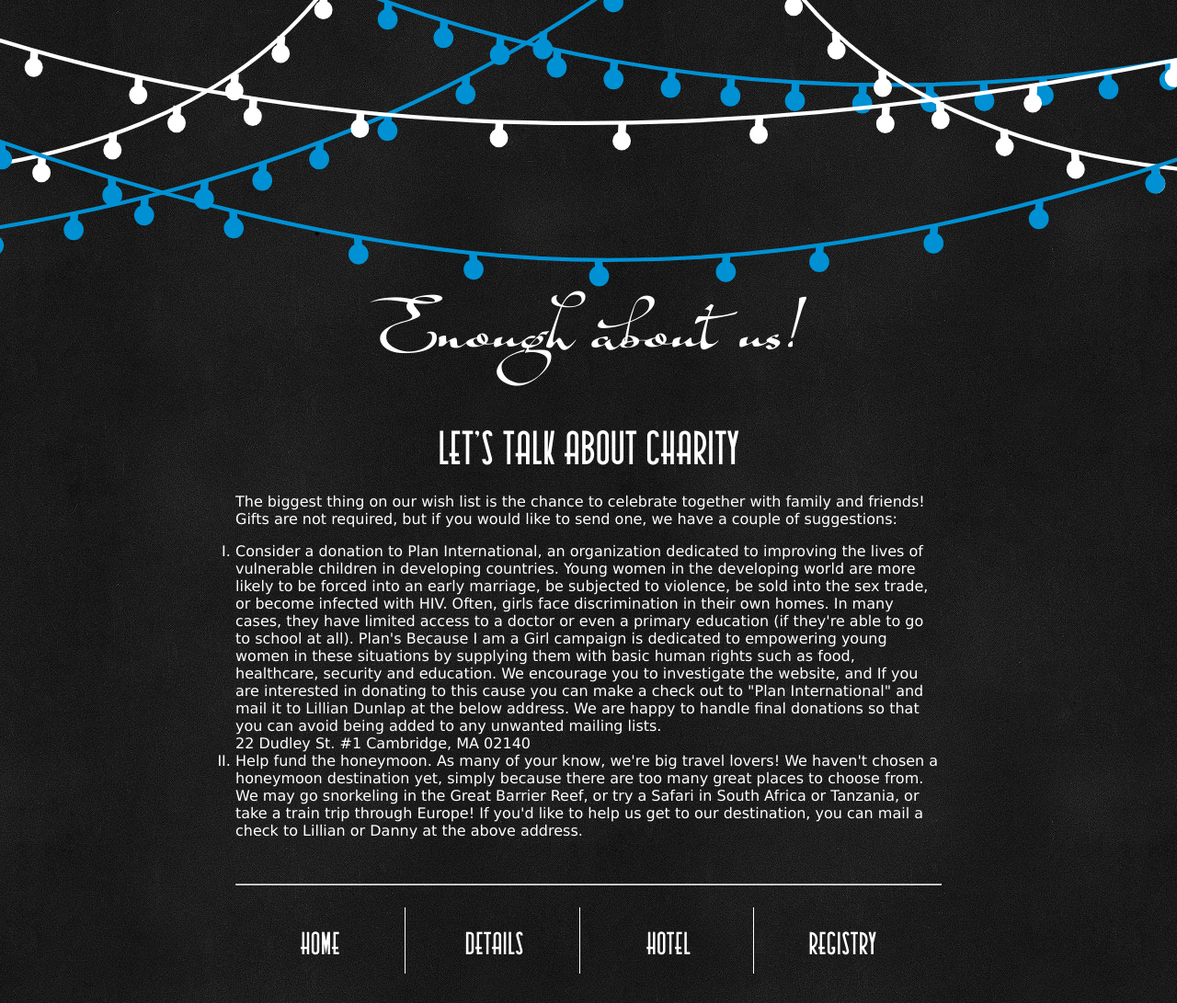
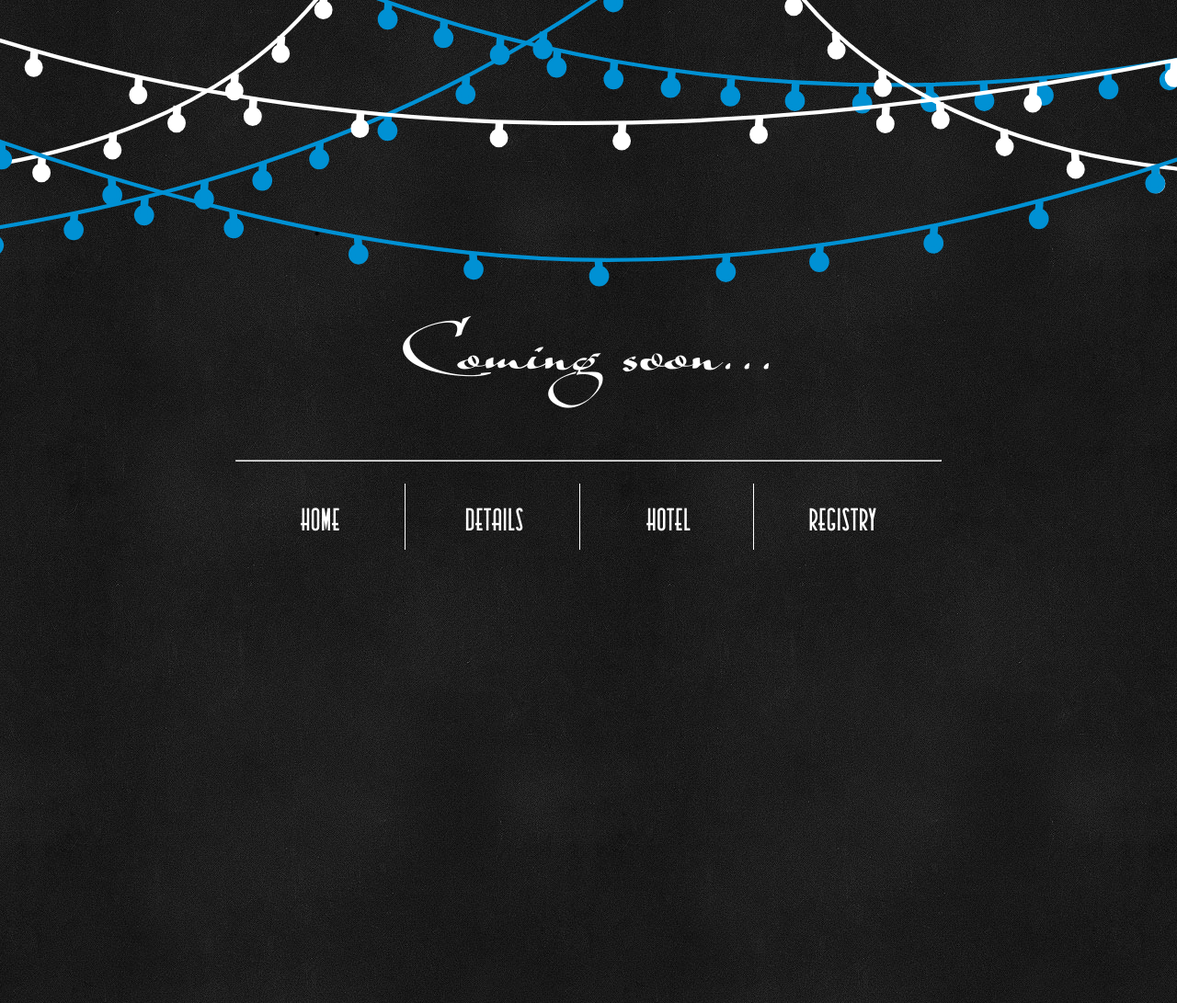
Before and after one commit to tdg5/wedding_jekyll, a Jekyll site: the page built from pages/registry/index.html, in a window 1280 px wide. Shown: the whole page at 92% size. Built offline with Jekyll 4.4.1, drawn with Linux system fonts in a browser that asks for light colours; Markdown is read by kramdown in place of the engine named in the settings.

Commit message:
Remove registry text for now

```diff
--- a/pages/registry/index.html
+++ b/pages/registry/index.html
@@ -4,41 +4,4 @@
 theme: dark
 title: Enough about us, let's talk about charity
 ---
-<p class="centered script lg">
-  Enough about us!
-</p>
-<p class="centered sans-serif lg">Let's talk about charity</p>
-<p class="copy">
-  The biggest thing on our wish list is the chance to celebrate together with
-  family and friends! Gifts are not required, but if you would like to send one,
-  we have a couple of suggestions:
-</p>
-<ol class="numbered copy">
-  <li>
-    Consider a donation to Plan International, an organization dedicated to
-    improving the lives of vulnerable children in developing countries. Young
-    women in the developing world are more likely to be forced into an early
-    marriage, be subjected to violence, be sold into the sex trade, or become
-    infected with HIV. Often, girls face discrimination in their own homes. In
-    many cases, they have limited access to a doctor or even a primary education
-    (if they're able to go to school at all). Plan's Because I am a Girl campaign
-    is dedicated to empowering young women in these situations by supplying them
-    with basic human rights such as food, healthcare, security and education. We
-    encourage you to investigate the website, and If you are interested in
-    donating to this cause you can make a check out to "Plan International" and
-    mail it to Lillian Dunlap at the below address. We are happy to handle final
-    donations so that you can avoid being added to any unwanted mailing lists.
-
-    <p>
-      22 Dudley St. #1 Cambridge, MA 02140
-    </p>
-  </li>
-  <li>
-    Help fund the honeymoon. As many of your know, we're big travel lovers! We
-    haven't chosen a honeymoon destination yet, simply because there are too many
-    great places to choose from. We may go snorkeling in the Great Barrier Reef, or
-    try a Safari in South Africa or Tanzania, or take a train trip through Europe!
-    If you'd like to help us get to our destination, you can mail a check to Lillian
-    or Danny at the above address.
-  </li>
-</ol>
+<p class="centered script lg margin-top-sm">Coming soon...</p>
```
